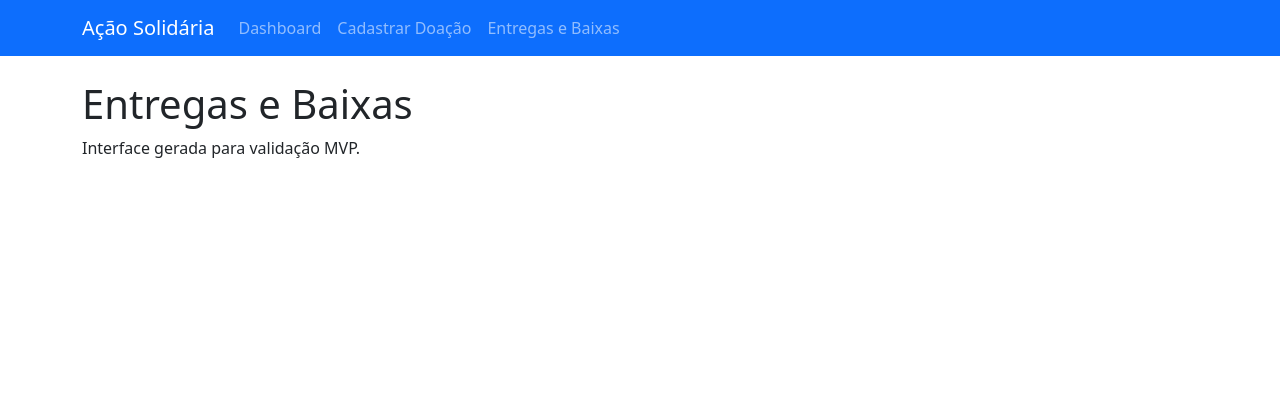
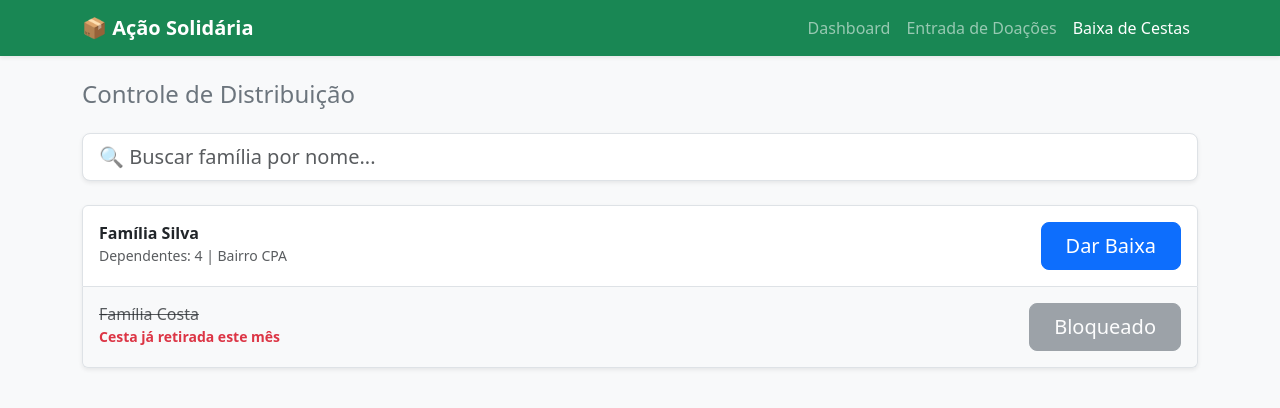
Before and after one commit to Sora3347/acao-solidaria-mvp, a Django app: page /entregas/ in a window 1280 px wide. Shown: the top 408 px of the page. Run offline with Django 5.2, Linux system fonts and the light colour scheme.

Commit message:
Update page title and navigation for entrega.html

```diff
--- a/core/templates/core/entrega.html
+++ b/core/templates/core/entrega.html
@@ -3,35 +3,46 @@
 <head>
     <meta charset="UTF-8">
     <meta name="viewport" content="width=device-width, initial-scale=1.0">
-    <title>Ação Solidária MVP</title>
+    <title>Ação Solidária - Entregas</title>
     <link href="https://cdn.jsdelivr.net/npm/bootstrap@5.3.0/dist/css/bootstrap.min.css" rel="stylesheet">
 </head>
-<body>
-    <!-- Menu de Navegação -->
-    <nav class="navbar navbar-expand-lg navbar-dark bg-primary mb-4">
+<body class="bg-light">
+    <nav class="navbar navbar-expand-lg navbar-dark bg-success mb-4 shadow-sm">
         <div class="container">
-            <a class="navbar-brand" href="{% url 'dashboard' %}">Ação Solidária</a>
+            <a class="navbar-brand fw-bold" href="{% url 'dashboard' %}">📦 Ação Solidária</a>
             <button class="navbar-toggler" type="button" data-bs-toggle="collapse" data-bs-target="#navbarNav">
                 <span class="navbar-toggler-icon"></span>
             </button>
             <div class="collapse navbar-collapse" id="navbarNav">
-                <ul class="navbar-nav">
-                    <li class="nav-item">
-                        <a class="nav-link" href="{% url 'dashboard' %}">Dashboard</a>
-                    </li>
-                    <li class="nav-item">
-                        <a class="nav-link" href="{% url 'cadastrar' %}">Cadastrar Doação</a>
-                    </li>
-                    <li class="nav-item">
-                        <a class="nav-link" href="{% url 'entregas' %}">Entregas e Baixas</a>
-                    </li>
+                <ul class="navbar-nav ms-auto">
+                    <li class="nav-item"><a class="nav-link" href="{% url 'dashboard' %}">Dashboard</a></li>
+                    <li class="nav-item"><a class="nav-link" href="{% url 'cadastrar' %}">Entrada de Doações</a></li>
+                    <li class="nav-item"><a class="nav-link active" href="{% url 'entregas' %}">Baixa de Cestas</a></li>
                 </ul>
             </div>
         </div>
     </nav>
-    <div class="container mt-4">
-        <h1>Entregas e Baixas</h1>
-        <p>Interface gerada para validação MVP.</p>
+
+    <div class="container">
+        <h4 class="mb-4 text-secondary">Controle de Distribuição</h4>
+        <input type="text" class="form-control form-control-lg mb-4 shadow-sm" placeholder="🔍 Buscar família por nome...">
+
+        <div class="list-group shadow-sm">
+            <div class="list-group-item d-flex justify-content-between align-items-center p-3">
+                <div>
+                    <h6 class="mb-0 fw-bold">Família Silva</h6>
+                    <small class="text-muted">Dependentes: 4 | Bairro CPA</small>
+                </div>
+                <button class="btn btn-primary btn-lg px-4">Dar Baixa</button>
+            </div>
+            <div class="list-group-item d-flex justify-content-between align-items-center p-3 bg-light">
+                <div>
+                    <h6 class="mb-0 text-muted text-decoration-line-through">Família Costa</h6>
+                    <small class="text-danger fw-bold">Cesta já retirada este mês</small>
+                </div>
+                <button class="btn btn-secondary btn-lg px-4" disabled>Bloqueado</button>
+            </div>
+        </div>
     </div>
     <script src="https://cdn.jsdelivr.net/npm/bootstrap@5.3.0/dist/js/bootstrap.bundle.min.js"></script>
 </body>
```
